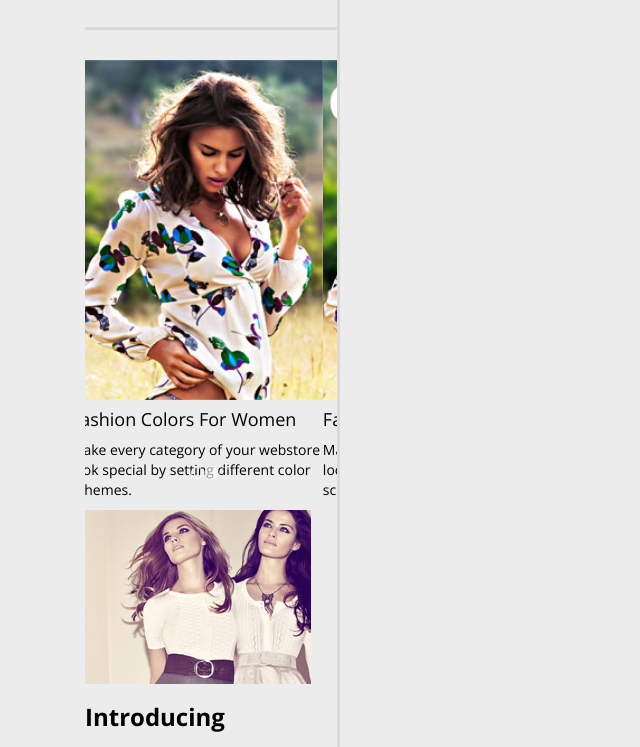
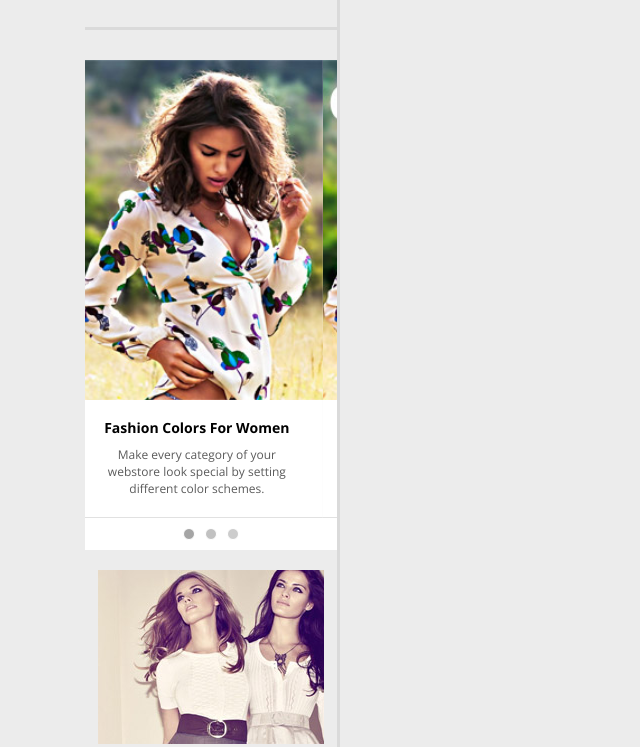
Before and after one commit to ArmineKh/Bootstrap_shop, a plain HTML site: page index.html in a window 1280 px wide. Shown: the part 1549-2296 px from the top of the page, without its empty margins (0-640 px from the left). Drawn offline with nearby package versions, Linux system fonts and the light colour scheme.

Commit message:
added sidebar styles

```diff
--- a/css/style.css
+++ b/css/style.css
@@ -233,7 +233,46 @@ h3{
 .content{
 	padding: 50px 0 70px;
 }
+.sidebar .carousel{
+	overflow: hidden;
+	margin-bottom: 20px;
+}
+.sidebar .sidebar-carousel-caption{
+	background: #fff;
+	border-bottom: 1px solid #e1e1e1;
+}
+.sidebar .sidebar-carousel-caption div{
+padding: 20px;
+}
+.sidebar .sidebar-carousel-caption h4{
+	margin-top: 0;
+	font-weight: 700;
+	font-size: 14px;
+}
+.sidebar .sidebar-carousel-caption p{
+	margin-bottom: 0;
+	font-size: 12px;
+	color: #5b5b5b;
 
+}
+.sidebar .carousel-indicators{
+	background: #fff;
+	position: relative;
+	bottom: 0;
+	left: 0;
+	margin: 0;
+	width: auto;
+	padding: 10px 0;
+}
+.sidebar .carousel-indicators li{
+	background: #9a9a9a;
+	width: 10px;
+	height: 10px;
+	margin: 0 5px;
+}
+.sidebar .carousel-indicators li.activ{
+background: #5b5b5b;
+}
 /* Large Devices, Wide Screens */
 @media only screen and (max-width : 1200px) {
 	.menu-top .navbar-nav{
--- a/index.html
+++ b/index.html
@@ -238,7 +238,7 @@
 								</div>
 							</div>
 							<div class="row">
-								<div class="col-md-12 col-xs-6">
+								<div class="col-md-12 col-xs-6 text-center">
 										<div id="carousel-sidebar" class="carousel slide" data-ride="carousel">
 											<div class="carousel-inner">
 												<div class="carousel-item active">
@@ -278,7 +278,7 @@
 
 										</div> <!-- #carousel-sidebar -->
 								</div>
-								<div class="col-md-12 col-xs-6">
+								<div class="col-md-12 col-xs-6 text-center">
 									<div class="banner">
 										<img src="img/banner.jpg">
 										<h3>Introducing</h3>
@@ -304,6 +304,7 @@
 		<script src="https://code.jquery.com/jquery-3.3.1.slim.min.js" integrity="sha384-q8i/X+965DzO0rT7abK41JStQIAqVgRVzpbzo5smXKp4YfRvH+8abtTE1Pi6jizo" crossorigin="anonymous"></script>
 		<script src="https://cdnjs.cloudflare.com/ajax/libs/popper.js/1.14.7/umd/popper.min.js" integrity="sha384-UO2eT0CpHqdSJQ6hJty5KVphtPhzWj9WO1clHTMGa3JDZwrnQq4sF86dIHNDz0W1" crossorigin="anonymous"></script>
 		<script src="https://stackpath.bootstrapcdn.com/bootstrap/4.3.1/js/bootstrap.min.js" integrity="sha384-JjSmVgyd0p3pXB1rRibZUAYoIIy6OrQ6VrjIEaFf/nJGzIxFDsf4x0xIM+B07jRM" crossorigin="anonymous"></script>
+		<script type="text/javascript" src="js/script.js"></script>
 
 		<!-- <script src="https://ajax.googleapis.com/ajax/libs/jquery/1.11.3/jquery.min.js"></script> -->
 		<!-- <script src="js/bootstrap.min.js"></script> -->
--- /dev/null
+++ b/js/script.js
@@ -0,0 +1,17 @@
+$(function(){
+	$('.carousel').carousel({
+		interval: false
+	});
+
+	$('.search').on('click', function(){
+		$('.main-menu .navbar-form').slideToggle();
+	});
+});
+
+// $(window).load(function(){
+// 	var carouselCaptionWidth = $('#carousel-sidebar .activ img').width();
+// 	$('#carousel-sidebar img').each(function(){
+// 		$(this).attr('width', carouselCaptionWidth);
+// 	});
+// 	$('#carousel-sidebar .sidebar-carousel-caption').css('max-width', carouselCaptionWidth + 'px');
+// });
```
